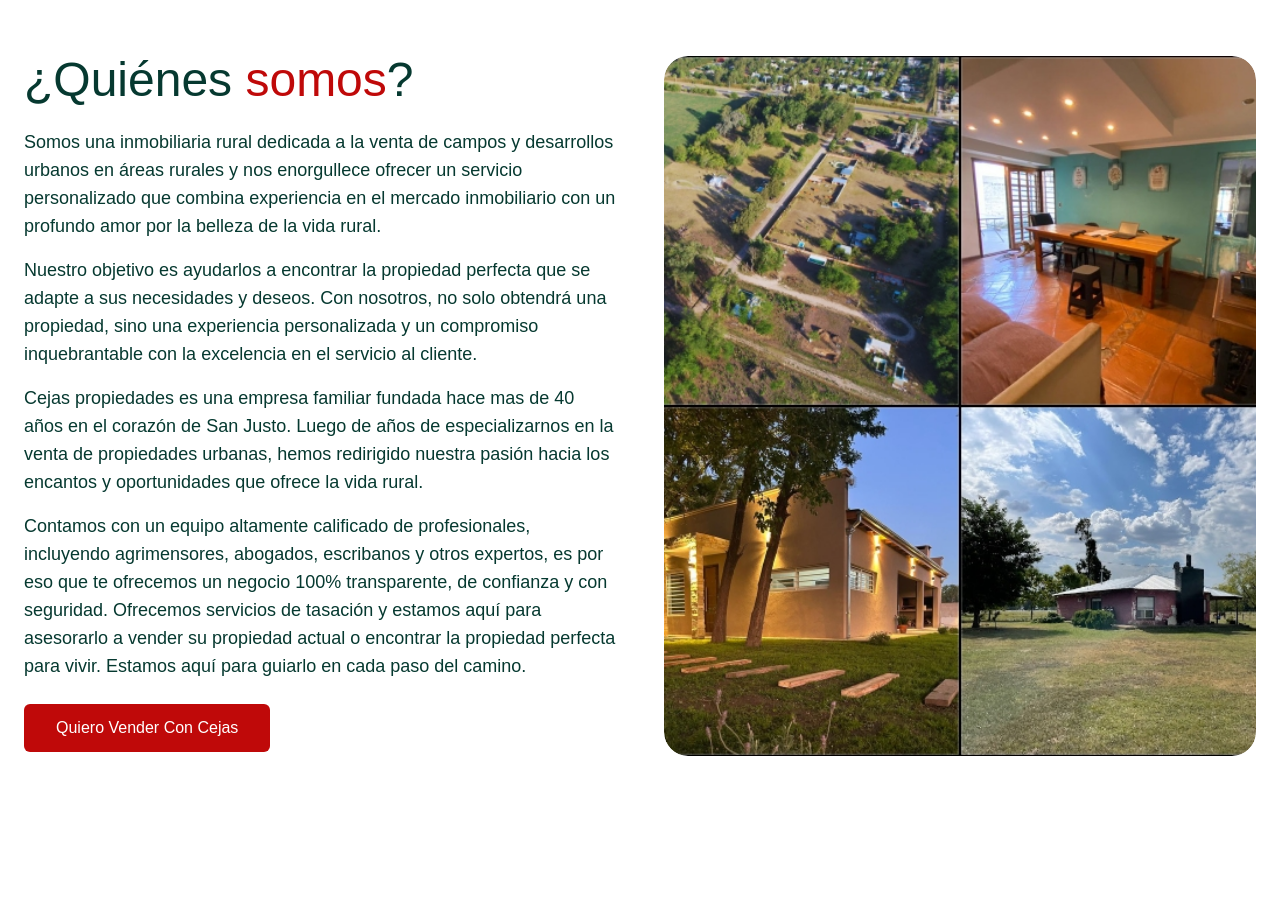
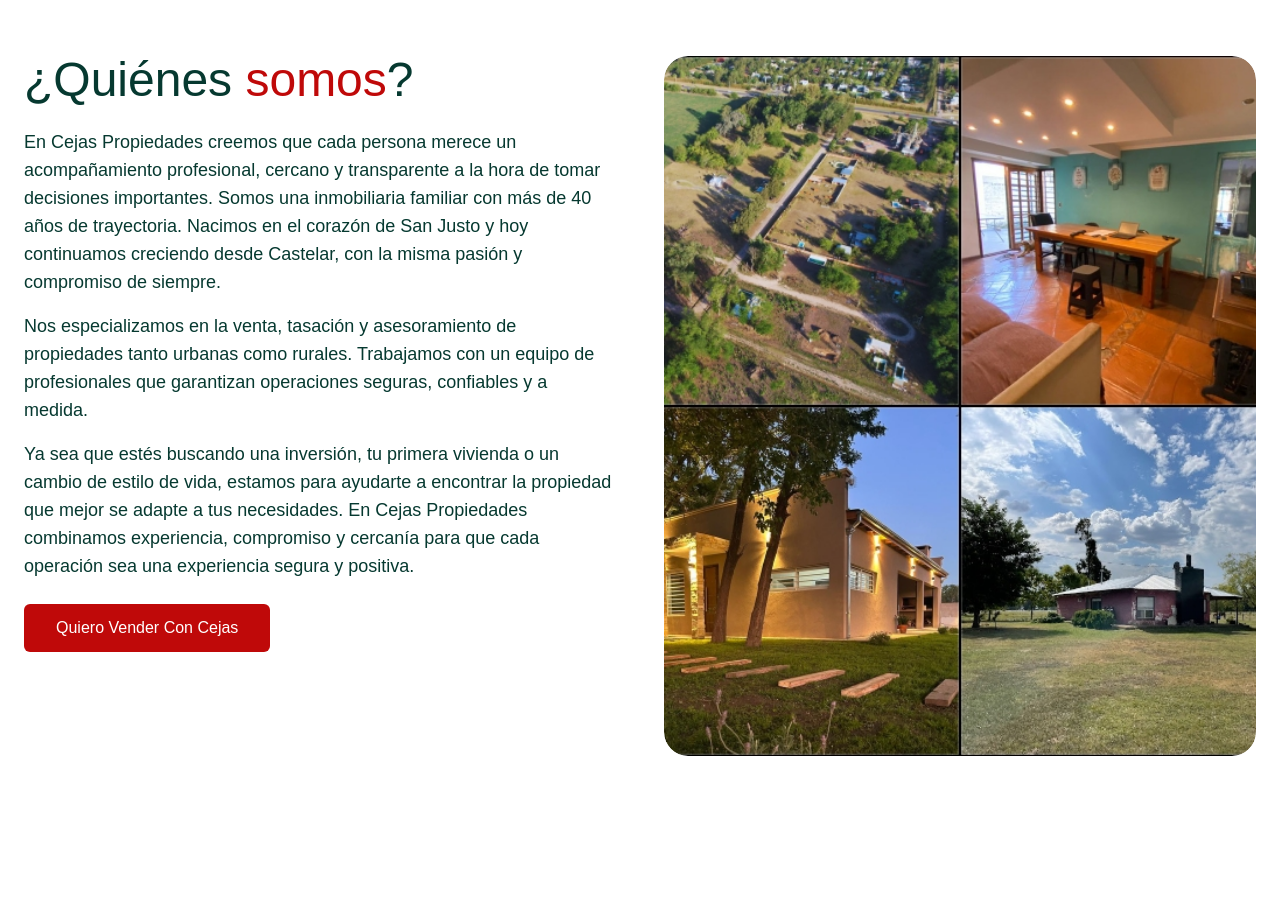
Before and after one commit to Tintaa307/cejas-propiedades, a Next.js app: page / in a window 1280 px wide. Shown: the part 840-1758 px from the top of the page. Built offline with nearby package versions, Linux system fonts and the light colour scheme; a web font is replaced by a local one; what tailwindcss-animation-delay would draw is missing.

Commit message:
refactor: update About component content to better reflect company values and services offered

```diff
--- a/src/components/about/About.tsx
+++ b/src/components/about/About.tsx
@@ -19,37 +19,27 @@ const About = () => {
 
             <div className="text-primary_green space-y-4 text-base md:text-lg leading-relaxed">
               <p>
-                Somos una inmobiliaria rural dedicada a la venta de campos y
-                desarrollos urbanos en áreas rurales y nos enorgullece ofrecer
-                un servicio personalizado que combina experiencia en el mercado
-                inmobiliario con un profundo amor por la belleza de la vida
-                rural.
+                En Cejas Propiedades creemos que cada persona merece un
+                acompañamiento profesional, cercano y transparente a la hora de
+                tomar decisiones importantes. Somos una inmobiliaria familiar
+                con más de 40 años de trayectoria. Nacimos en el corazón de San
+                Justo y hoy continuamos creciendo desde Castelar, con la misma
+                pasión y compromiso de siempre.
               </p>
 
               <p>
-                Nuestro objetivo es ayudarlos a encontrar la propiedad perfecta
-                que se adapte a sus necesidades y deseos. Con nosotros, no solo
-                obtendrá una propiedad, sino una experiencia personalizada y un
-                compromiso inquebrantable con la excelencia en el servicio al
-                cliente.
+                Nos especializamos en la venta, tasación y asesoramiento de
+                propiedades tanto urbanas como rurales. Trabajamos con un equipo
+                de profesionales que garantizan operaciones seguras, confiables
+                y a medida.
               </p>
 
               <p>
-                Cejas propiedades es una empresa familiar fundada hace mas de 40
-                años en el corazón de San Justo. Luego de años de
-                especializarnos en la venta de propiedades urbanas, hemos
-                redirigido nuestra pasión hacia los encantos y oportunidades que
-                ofrece la vida rural.
-              </p>
-
-              <p>
-                Contamos con un equipo altamente calificado de profesionales,
-                incluyendo agrimensores, abogados, escribanos y otros expertos,
-                es por eso que te ofrecemos un negocio 100% transparente, de
-                confianza y con seguridad. Ofrecemos servicios de tasación y
-                estamos aquí para asesorarlo a vender su propiedad actual o
-                encontrar la propiedad perfecta para vivir. Estamos aquí para
-                guiarlo en cada paso del camino.
+                Ya sea que estés buscando una inversión, tu primera vivienda o
+                un cambio de estilo de vida, estamos para ayudarte a encontrar
+                la propiedad que mejor se adapte a tus necesidades. En Cejas
+                Propiedades combinamos experiencia, compromiso y cercanía para
+                que cada operación sea una experiencia segura y positiva.
               </p>
             </div>
 
```
